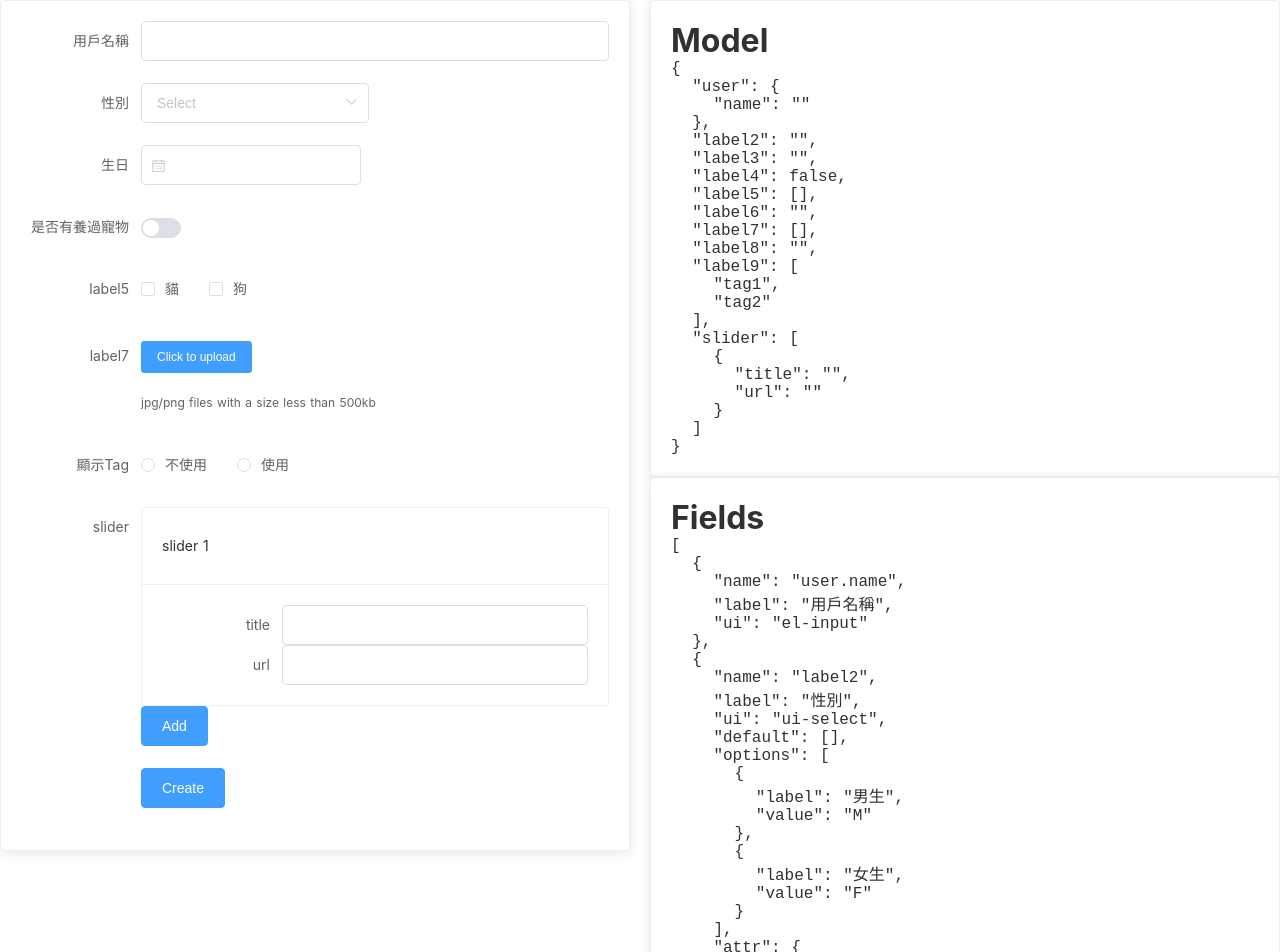
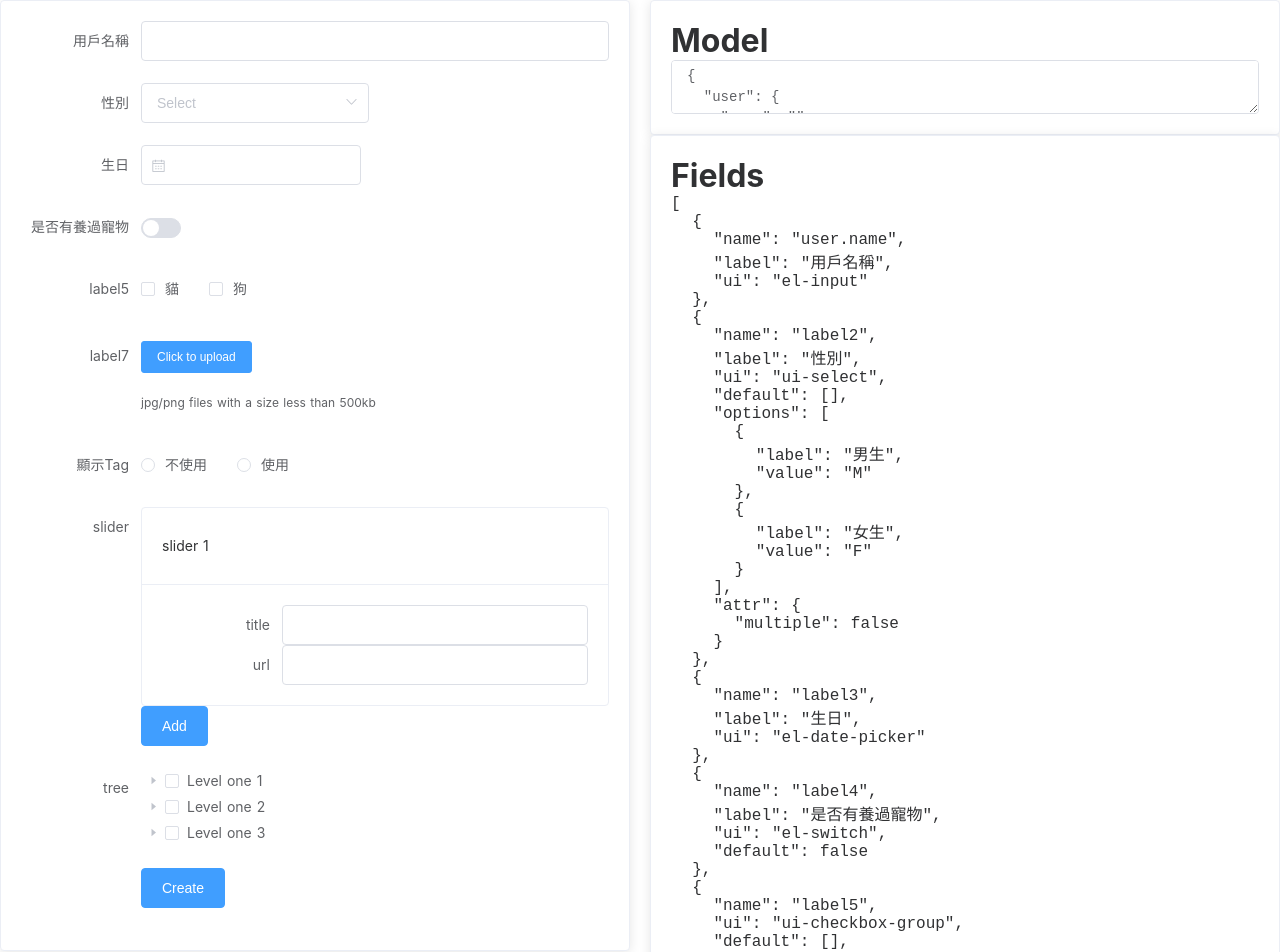
Before and after one commit to walter0331/nuxt-element-form-example, a Nuxt app: page / in a window 1280 px wide. Shown: the top 952 px of the page. Built offline with nearby package versions, Linux system fonts and the light colour scheme.

Commit message:
add UITree

```diff
--- /dev/null
+++ b/components/form/UITree.vue
@@ -0,0 +1,38 @@
+<template>
+  <el-tree ref="tree" node-key="id" v-model="internalValue" v-bind="attr" @check="onCheck"></el-tree>
+</template>
+
+<script>
+  import get from 'lodash/get';
+  import difference from 'lodash/difference';
+
+  export default {
+    props: ['value', 'attr'],
+    watch: {
+      value(newValue, oldValue) {
+        const newCheckedKeys = get(newValue, 'checkedKeys');
+        const oldCheckedKeys = get(oldValue, 'checkedKeys');
+        const diff = difference(newCheckedKeys, oldCheckedKeys);
+
+        if (diff.length && this.$refs.tree) {
+          this.$refs.tree.setCheckedKeys(newCheckedKeys);
+        }
+      }
+    },
+    computed: {
+      internalValue: {
+        get() {
+          return this.value;
+        },
+        set(value) {
+          this.$emit('input', value);
+        }
+      }
+    },
+    methods: {
+      onCheck(current, { halfCheckedKeys, checkedKeys }) {
+        this.internalValue = { halfCheckedKeys, checkedKeys };
+      }
+    }
+  }
+</script>
--- a/pages/index.vue
+++ b/pages/index.vue
@@ -10,7 +10,7 @@
     <el-col :md="12">
       <el-card>
         <h1>Model</h1>
-        <pre>{{model}}</pre>
+        <el-input type="textarea" v-model="jsonModel" :prop="{ style:'height: 200px;' }"></el-input>
       </el-card>
       <el-card>
         <h1>Fields</h1>
@@ -28,6 +28,9 @@
   export default {
     components: {
       FormBuilder
+    },
+    updated() {
+      console.log(arguments)
     },
     data() {
 
@@ -48,11 +51,70 @@
             { name: 'url', ui: 'el-input', default: '' }
           ]
         },
+        {
+          name: 'tree',
+          ui: 'ui-tree',
+          attr: {
+            showCheckbox: true,
+            highlightCurrent: true,
+            data: [
+              {
+                id: 1,
+                label: "Level one 1",
+                children: [{
+                  id: 4,
+                  label: "Level two 1-1",
+                  children: [{
+                    id: 9,
+                    label: "Level three 1-1-1"
+                  }, {
+                    id: 10,
+                    label: "Level three 1-1-2"
+                  }]
+                }]
+              }, {
+                id: 2,
+                label: "Level one 2",
+                children: [{
+                  id: 5,
+                  label: "Level two 2-1"
+                }, {
+                  id: 6,
+                  label: "Level two 2-2"
+                }]
+              }, {
+                id: 3,
+                label: "Level one 3",
+                children: [{
+                  id: 7,
+                  label: "Level two 3-1"
+                }, {
+                  id: 8,
+                  label: "Level two 3-2"
+                }]
+              }
+            ]
+         }
+        },
       ];
 
       return {
         model: getModelFromFields(fields),
         fields
+      }
+    },
+    computed: {
+      jsonModel: {
+        get() {
+          return JSON.stringify(this.model, null, 2);
+        },
+        set(value) {
+          try {
+            this.model = JSON.parse(value);
+          } catch (e) {
+            console.log(e);
+          }
+        }
       }
     },
     methods: {
--- a/pages/schema.vue
+++ b/pages/schema.vue
@@ -5,13 +5,11 @@
       <el-button type="primary" @click="onSubmit">Create</el-button>
     </SchemaBuilder>
     <pre>
-      {{previewFormFields}}
+      {{model}}
     </pre>
-    <pre>
-      {{previewFormModel}}
+      <pre>
+      {{fields}}
     </pre>
-    <h1>FORM</h1>
-    <FormBuilder :fields="previewFormFields" v-model="previewFormModel" />
   </div>
 </template>
 
@@ -79,7 +77,6 @@
             {
               name: 'default',
               ui: 'el-input',
-              default: [],
               show: {
                   name: 'ui',
                   value: 'ui-checkbox-group'
@@ -94,14 +91,6 @@
         fields: fields
       }
     },
-    computed: {
-      previewFormFields() {
-        return this.model.fields
-      },
-      previewFormModel() {
-        return getModelFromFields(this.model.fields);
-      }
-    },
     methods: {
       onSubmit() {
         console.log(this.model);
--- a/plugins/CustomFields.js
+++ b/plugins/CustomFields.js
@@ -4,9 +4,11 @@ import UIRadioGroup from '~/components/form/UIRadioGroup';
 import UISelect from '~/components/form/UISelect';
 import UIUpload from '~/components/form/UIUpload';
 import UITag from '~/components/form/UITag';
+import UITree from '~/components/form/UITree';
 
 Vue.component('ui-checkbox-group', UICheckboxGroup);
 Vue.component('ui-radio-group', UIRadioGroup);
 Vue.component('ui-select', UISelect);
 Vue.component('ui-upload', UIUpload);
 Vue.component('ui-tag', UITag);
+Vue.component('ui-tree', UITree);
```
